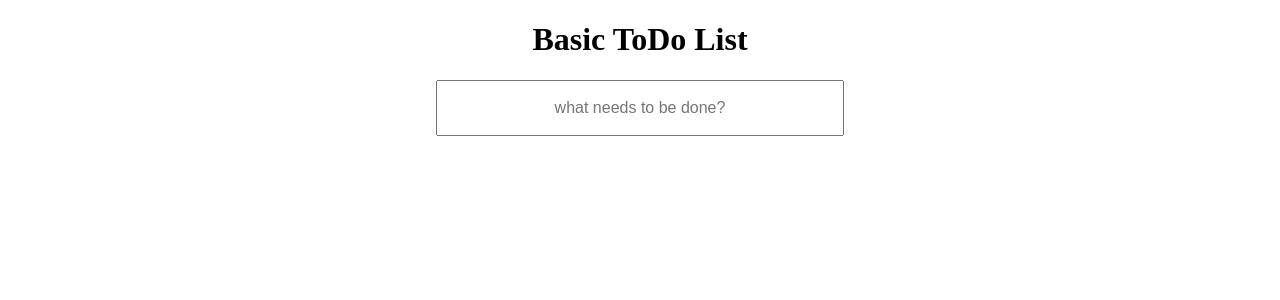
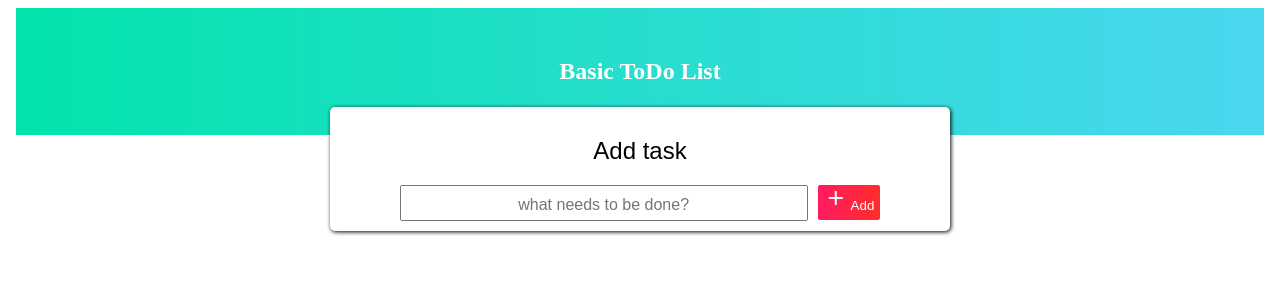
Before and after one commit to Muraleedharans/todoList, an Angular app: page / in a window 1280 px wide. Shown: the top 300 px of the page. Built offline with nearby package versions, Linux system fonts and the light colour scheme.

Commit message:
added ui

```diff
--- a/src/app/app.component.css
+++ b/src/app/app.component.css
@@ -2,29 +2,86 @@ body{
     text-align: center;
     align-items: center;
 }
+.header{
+    background:linear-gradient(to right, rgb(2, 228, 171),rgb(74,215,240));
+    padding: 30px;
+}
+.title{
+    font-weight: bold;
+    color: white;
+    text-shadow: 0px 1px 2px rgba(black,0.12);
+}
 #todo{
-    height: 50px;
+    height: 25px;
     width: 400px;
     text-align: center;
     font-size: medium;
+    display: inline-block;
+    margin-right:10px;
+    padding-top: 6px;
 }
-#remove{
-    float: right;
-    color: rgb(255, 0, 0);
+.box{
+    width: 600px;
+    padding: 10px;
+    background: white;
+    margin: 0 auto;
+    margin-top: -28px;
+    border-radius: 5px;
+    box-shadow: 1px 1px 4px rgb(0, 0, 0);
+}
+.addTask{
+    display: inline-block;
+    font-weight: 100;
+    font-family: sans-serif;
+
+}
+.button{
+    color: white;
+    border: none;
+    background: linear-gradient(to right, rgb(255, 27, 95),rgb(255, 45, 45));
+    border-radius: 2px;
+    display: inline-block;
+    align-items: center;
+    padding-bottom: 7px;
 }
 #list{
     width: 400px;
     margin:0 auto;
-    background-color: #ccc;
+    background-color: rgb(181, 250, 255);
     text-align: left;
+    padding: 10px;
+    border-radius: 2px;
 }
 .taskList{
     border-style: solid;
     border-width: 1px;
     border-color: rgb(146, 146, 146);
     padding: 5px;
+    border-radius: 2px;
 }
 
-input[id=checkbox]:checked~p.taskList{
-    text-decoration: line-through;
+.footer{
+    width: 400px;
+    align-items: center;
+    text-align: left;
 }
+#counter{
+    display:inline-block;
+    margin-right:10px;
+}
+#all{
+    display:inline-block;
+    border: none;
+    background-color: inherit;
+    padding: 14px 28px;
+    font-size: 16px;
+    cursor: pointer;
+}
+#remove{
+    float: right;
+    color: red;
+    border: none;
+    background-color: inherit;
+    font-size: 16px;
+    cursor: pointer;
+}
--- a/src/app/app.component.html
+++ b/src/app/app.component.html
@@ -1,17 +1,32 @@
 <html>
   <body>
-    <h1>Basic ToDo List</h1>
-    <input type="text" id="todo" placeholder="what needs to be done?" (keyup.enter)="getList(name.value)"  #name/>
+    <section class="header">
+    <h1 class="title">Basic ToDo List</h1>
+    </section>
+    <div class="box">
+      <h2 class="addTask">Add task</h2>
+      <br>
+      <input type="text" id="todo" placeholder="what needs to be done?" (keyup.enter)="getList(name.value)"  #name/>
+      <button class="button" (click)="getList(name.value)">
+        <i class="material-icons">add</i>
+        Add
+      </button>
+    </div>
     <br><br>
-    <div id="list">
-      <div  *ngFor="let item of list">
-        <div class="taskList" (mouseover)="hideElement = false"(mouseleave)="hideElement = true">
-        <input type="checkbox" id="checkbox"/>
-        {{item.task}}
-        <button id="remove" (click)="removeTask(item.id)" [hidden]="hideElement">x</button>
-        </div>
+    <div id="list" [hidden]="count">
+      <div  *ngFor="let item of list" class="taskList" (mouseover)="hideElement = false"(mouseleave)="hideElement = true">
+          <input type="checkbox" id="checkbox"/>
+          {{item.task}}
+          <button id="remove" (click)="removeTask(item.id)" [hidden]="hideElement">
+            <i class="material-icons">close</i>
+          </button>
     </div>
-    <p [hidden]="count">{{list.length}} items left</p>
+    <div class="footer" >
+      <br>
+      <p  id="counter">{{list.length}} items left</p>
+      <button id="all">All</button>
+    </div>
+
   </div>
   </body>
 </html>
--- a/src/index.html
+++ b/src/index.html
@@ -6,6 +6,8 @@
   <base href="/">
   <meta name="viewport" content="width=device-width, initial-scale=1">
   <link rel="icon" type="image/x-icon" href="favicon.ico">
+  <link href="https://fonts.googleapis.com/icon?family=Material+Icons"
+      rel="stylesheet">
 </head>
 <body>
   <app-root></app-root>
```
